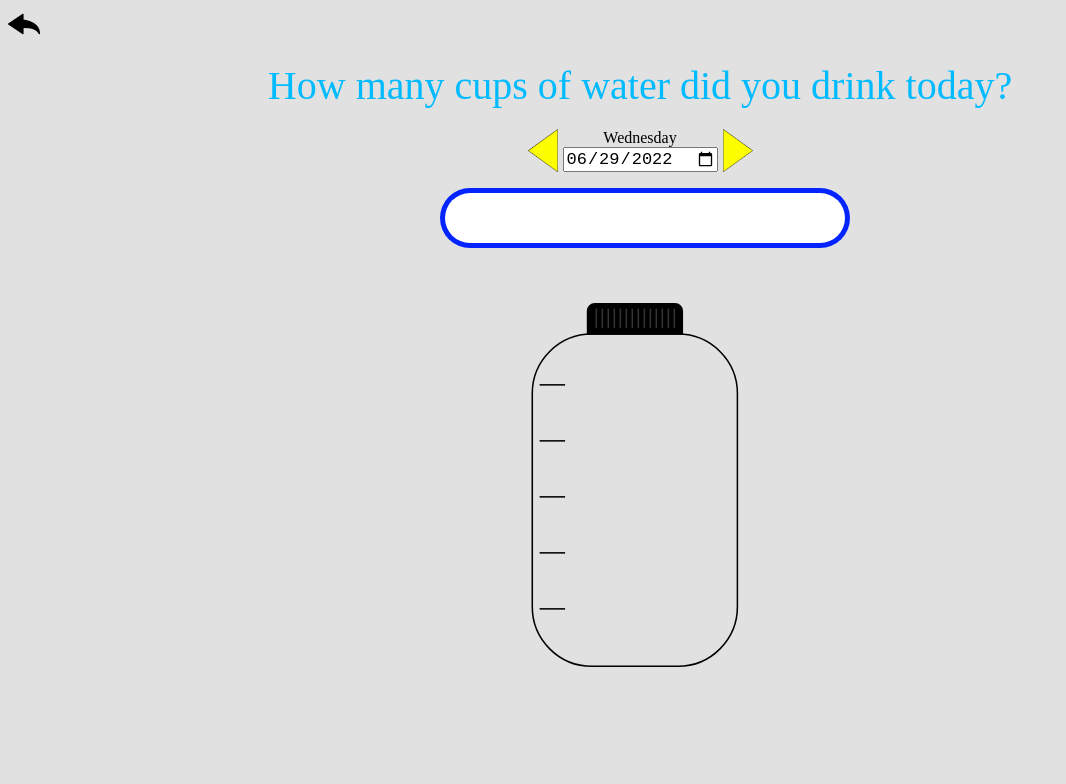
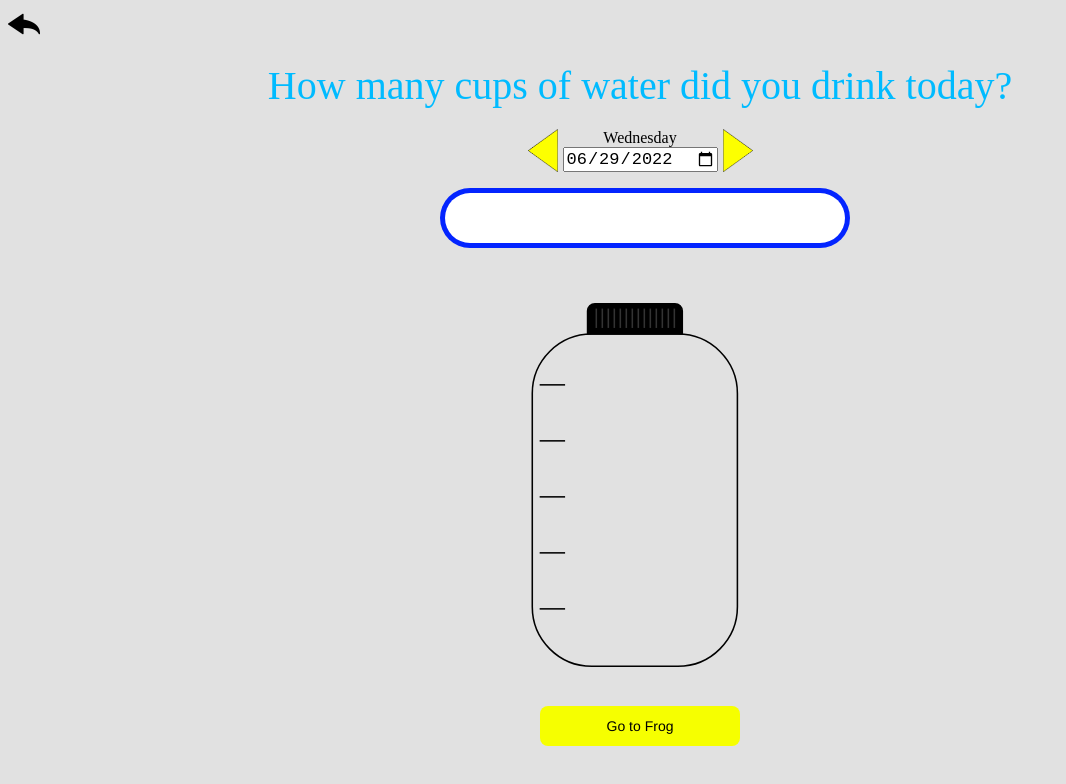
Before and after one commit to danzam284/DailyTracker, a website: page water.html in a window 1280 px wide. Shown: the whole page, without its empty margins (0-1066 px from the left). Drawn offline with Linux system fonts and the light colour scheme.

Commit message:
Added buttons to go to next page

```diff
--- a/water.html
+++ b/water.html
@@ -30,10 +30,12 @@
                 <input class="input" step=".01" id="water" type="number" name="water">
             </div>
         </form>
-
         <div id="images">
             <img id="waterbottle" src="/bottles/empty.svg" alt="waterbottle">
         </div>
+		<form action="" method="POST">
+			<button class="button-1" role="button" type="submit">Go to Frog</button>
+		</form>
 		<style>
             .arrow {
                 width:30px;
@@ -130,6 +132,43 @@
             .a1:hover > input::placeholder {
                 color: white;
             }
+			.next{
+				display: block;
+				margin-left: auto;
+				margin-right: auto;
+			}
+			.button-1 {
+				background-color: #f6ff00;
+				border-radius: 8px;
+				border-style: none;
+				box-sizing: border-box;
+				color: black;
+				cursor: pointer;
+				display: block;
+				font-family: "Haas Grot Text R Web", "Helvetica Neue", Helvetica, Arial,
+					sans-serif;
+				font-size: 14px;
+				font-weight: 500;
+				height: 40px;
+				width: 200px;
+				line-height: 20px;
+				list-style: none;
+				margin-left: auto;
+				margin-right: auto;
+				outline: none;
+				padding: 10px 16px;
+				position: relative;
+				text-align: center;
+				text-decoration: none;
+				transition: color 100ms;
+				user-select: none;
+				-webkit-user-select: none;
+				touch-action: manipulation;
+				}
+			.button-1:hover,
+			.button-1:focus {
+				background-color: #fbff8e;
+			}
 		</style>
 		<script>
             function greaterThan(date1, date2) {
```
Also changed, not shown: frog.html (+35 -0 lines), nutrition.html (+35 -1 lines), signup.html (+0 -2 lines), sleep.html (+35 -0 lines), worry.html (+35 -1 lines).
